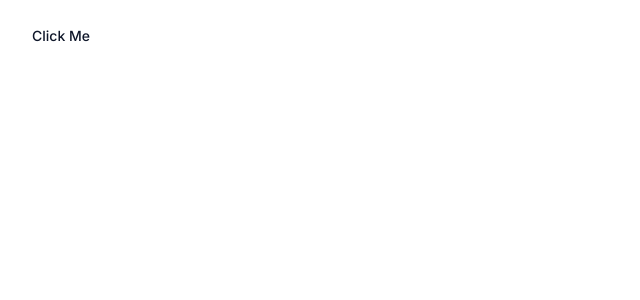
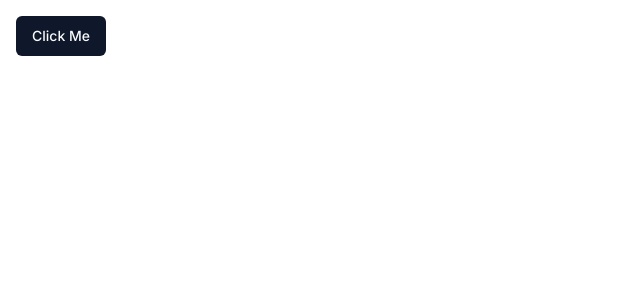
Before and after one commit to Stephen-Ibe/justbuy, a Next.js app: page / in a window 1280 px wide. Shown: the top 300 px of the page, without its empty margins (0-640 px from the left). Built offline with nearby package versions, Linux system fonts and the light colour scheme.

Commit message:
integrated Clerk Auth

```diff
--- a/app/(root)/page.tsx
+++ b/app/(root)/page.tsx
@@ -3,7 +3,7 @@ import { Button } from "@/components/ui/button";
 export default function Home() {
   return (
     <div className="p-4">
-      <Button variant="link">Click Me</Button>
+      <Button>Click Me</Button>
     </div>
   );
 }
--- a/app/layout.tsx
+++ b/app/layout.tsx
@@ -1,22 +1,25 @@
-import type { Metadata } from 'next'
-import { Inter } from 'next/font/google'
-import './globals.css'
+import { ClerkProvider } from "@clerk/nextjs";
+import type { Metadata } from "next";
+import { Inter } from "next/font/google";
+import "./globals.css";
 
-const inter = Inter({ subsets: ['latin'] })
+const inter = Inter({ subsets: ["latin"] });
 
 export const metadata: Metadata = {
-  title: 'Learning Next',
-  description: 'Chunk of Codes whilst Next',
-}
+  title: "Just Buy",
+  description: "FullStack E-Commerce Application",
+};
 
 export default function RootLayout({
   children,
 }: {
-  children: React.ReactNode
+  children: React.ReactNode;
 }) {
   return (
-    <html lang="en">
-      <body className={inter.className}>{children}</body>
-    </html>
-  )
+    <ClerkProvider>
+      <html lang="en">
+        <body className={inter.className}>{children}</body>
+      </html>
+    </ClerkProvider>
+  );
 }
--- a/package.json
+++ b/package.json
@@ -9,6 +9,7 @@
     "lint": "next lint"
   },
   "dependencies": {
+    "@clerk/nextjs": "^4.21.14",
     "@radix-ui/react-slot": "^1.0.2",
     "@types/node": "20.4.0",
     "@types/react": "18.2.14",
```
Also changed, not shown: 2 other files (tests, documents, lock files or other folders).
